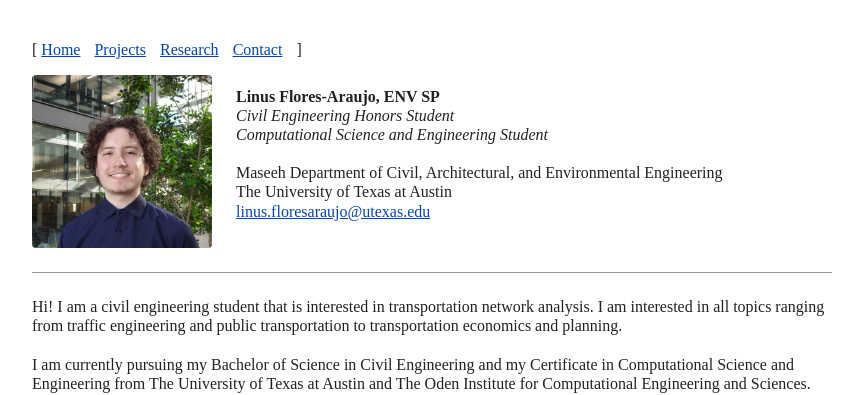
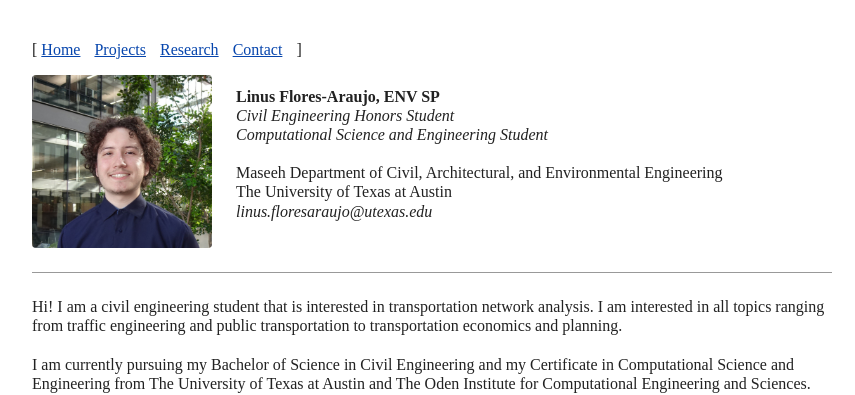
Before and after one commit to lfloresaraujo/lfloresaraujo.github.io, a Jekyll site: the page built from index.html, in a window 1280 px wide. Shown: the top 395 px of the page, without its empty margins (208-1063 px from the left). Built offline with Jekyll 4.4.1, drawn with Linux system fonts in a browser that asks for light colours.

```diff
--- a/index.html
+++ b/index.html
@@ -13,7 +13,7 @@ title: Home
       <br>
       Maseeh Department of Civil, Architectural, and Environmental Engineering<br>
       The University of Texas at Austin<br>
-      <a href="mailto:linus.floresaraujo@utexas.edu">linus.floresaraujo@utexas.edu</a>
+      <i>linus.floresaraujo@utexas.edu</i><br>
     </p>
   </div>
 </div>
```
